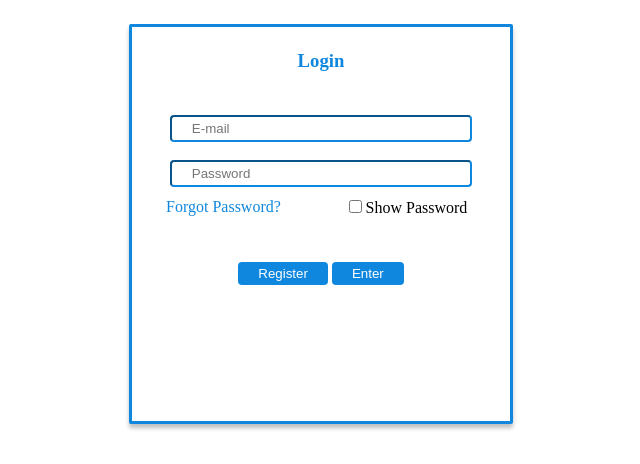
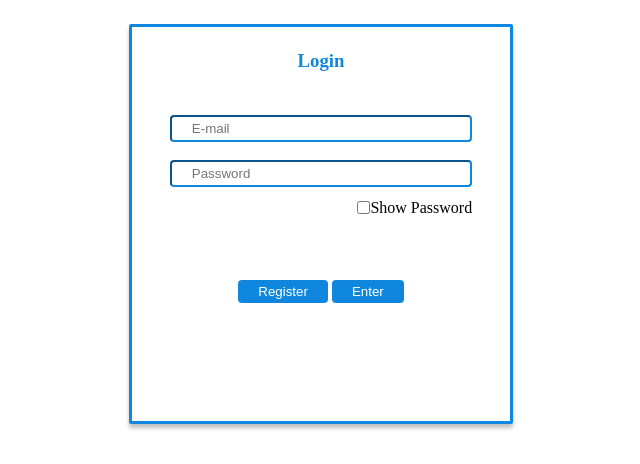
Before and after one commit to RebornBeat/RelayTax, a Django app: page /login/ in a window 1280 px wide. Shown: the part 176-640 px from the top of the page, without its empty margins (319-959 px from the left). Run offline with Django 3.2, Linux system fonts and the light colour scheme.

Commit message:
Clean Login

```diff
--- a/userLR/static/userLR/login_style.css
+++ b/userLR/static/userLR/login_style.css
@@ -133,9 +133,12 @@ input:not([type=checkbox]) {
 }
 
 #pass_container {
-	position: absolute;
-	right: 2%;
-	width: 50%;
+	position: relative;
+	width: 80%;
+	left: 10%;
+	display: flex;
+	align-items: center;
+	justify-content: flex-end;
 }
 
 button {
--- a/userLR/templates/userLR/login.html
+++ b/userLR/templates/userLR/login.html
@@ -25,7 +25,6 @@
 			<label for="password"></label><br>
 			<input type="password" id="password" name="password" placeholder="Password" required><br>
 			<div id="show_container">
-				<span id="create">Forgot Password?</span>
 				<div id="pass_container">
 					<input type="checkbox" id="checkBox">
 					<span id="show_pass">Show Password</span>
```
